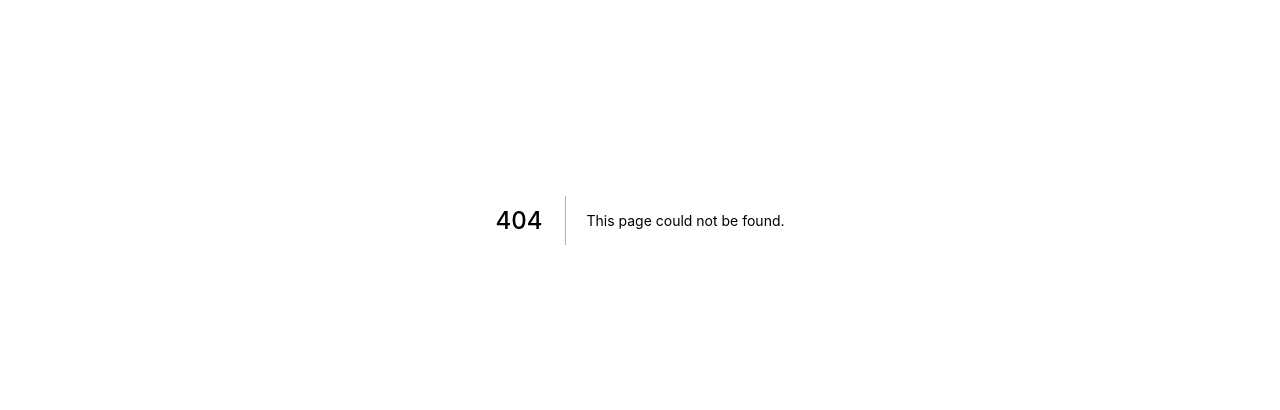
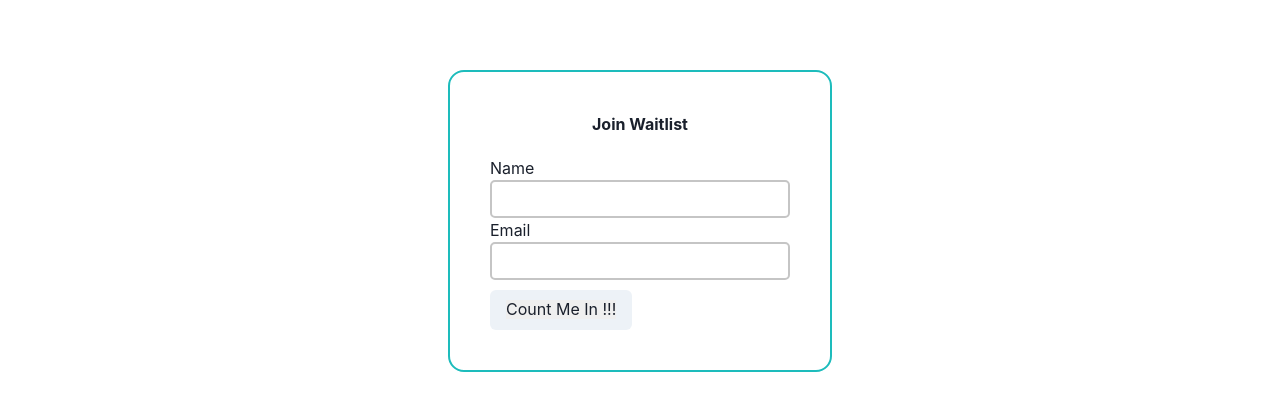
Before and after one commit to Arch0125/Nexyos, a Next.js app: page /components/ContactUs in a window 1280 px wide. Before the commit this address had no page. Shown: the part 334-744 px from the top of the page. Built offline with nearby package versions, Linux system fonts and the light colour scheme; a web font is replaced by a local one.

Commit message:
Add Join Waitlist Component

```diff
--- a/package.json
+++ b/package.json
@@ -10,8 +10,10 @@
   },
   "dependencies": {
     "@chakra-ui/react": "^2.2.1",
+    "@emailjs/browser": "^3.6.2",
     "@emotion/react": "^11",
     "@emotion/styled": "^11",
+    "emailjs": "^4.0.0",
     "framer-motion": "^6",
     "next": "12.1.6",
     "react": "18.1.0",
--- a/pages/buttons.css
+++ b/pages/buttons.css
@@ -33,3 +33,11 @@
     top: 0;
     left: 0;
    }
+
+   .inputbox{
+       width: 300px;
+       border-color: rgb(197, 197, 197);
+       border-radius: 5px;
+       padding: 5px;
+       border-width: 2px;
+   }
--- /dev/null
+++ b/pages/components/ContactUs.tsx
@@ -0,0 +1,38 @@
+import React, { useRef } from 'react';
+import emailjs from '@emailjs/browser';
+import { Text,Input, Button, Flex, Box, Divider } from '@chakra-ui/react';
+
+const ContactUs = () => {
+  const form = useRef();
+
+  const sendEmail = (e) => {
+    e.preventDefault();
+
+    emailjs.sendForm('service_zexdado', 'template_8q94tnl', form.current, 'uCXyLxudrrEnzzx90')
+      .then((result) => {
+          console.log(result.text);
+      }, (error) => {
+          console.log(error.text);
+      });
+  };
+
+  return (
+      <Flex width={"100vw"} height={"100vh"} justifyContent={"center"} alignItems={"center"} >
+          <Box  borderWidth={"2px"} padding={"40px"} rounded={"2xl"} borderColor={"#1dbcbc"} >
+            <Text textAlign={"center"} fontWeight={"bold"} mb={"20px"}>Join Waitlist</Text>
+            <form ref={form} onSubmit={sendEmail}>
+            <Text>Name</Text>
+            <input className='inputbox' type="text" name="user_name" />
+            <Text>Email</Text>
+            <input className='inputbox' type="email" name="user_email" />
+            <Text></Text>
+            <Button mt={"10px"}>
+                <input  type="submit" value="Count Me In !!!" />
+            </Button>
+            </form>
+          </Box>
+      </Flex>
+  );
+};
+
+export default ContactUs
--- a/pages/components/Navbar.tsx
+++ b/pages/components/Navbar.tsx
@@ -14,7 +14,7 @@ const Navbar =() =>{
                 <Button variant={"ghost"} colorScheme={"whiteAlpha"} color={"black"}>See Whitepaper</Button>
             </Flex>
             <Flex justifyContent={"end"} px={"20px"} width={"25%"}>
-                <Button variant={"solid"} colorScheme={"cyan"} color={"white"} >Join Waitlist</Button>
+                <Link href='./components/ContactUs' ><Button variant={"solid"} colorScheme={"cyan"} color={"white"} >Join Waitlist</Button></Link>
             </Flex>
         </Flex>
     )
--- a/pages/index.tsx
+++ b/pages/index.tsx
@@ -2,6 +2,7 @@ import { Button, ButtonGroup, Flex, Text } from '@chakra-ui/react'
 import type { NextPage } from 'next'
 import Head from 'next/head'
 import Image from 'next/image'
+import Link from 'next/link'
 import styles from '../styles/Home.module.css'
 
 const Home: NextPage = () => {
@@ -11,7 +12,7 @@ const Home: NextPage = () => {
           <Text fontSize={"7xl"} className='heading' >
             Bring <label className='cyantext' >web3</label> <br/> payments to <br/> your <span className='cyantext' >products</span>
           </Text>
-          <button className='getstarted' >Join Waitlist</button>
+          <Link href='./components/ContactUs' ><button className='getstarted' >Join Waitlist</button></Link>
         </Flex>
         <Flex>
           <img src='https://svgshare.com/i/i6a.svg' width={"600px"} />
```
Also changed, not shown: 1 other file (tests, documents, lock files or other folders).
